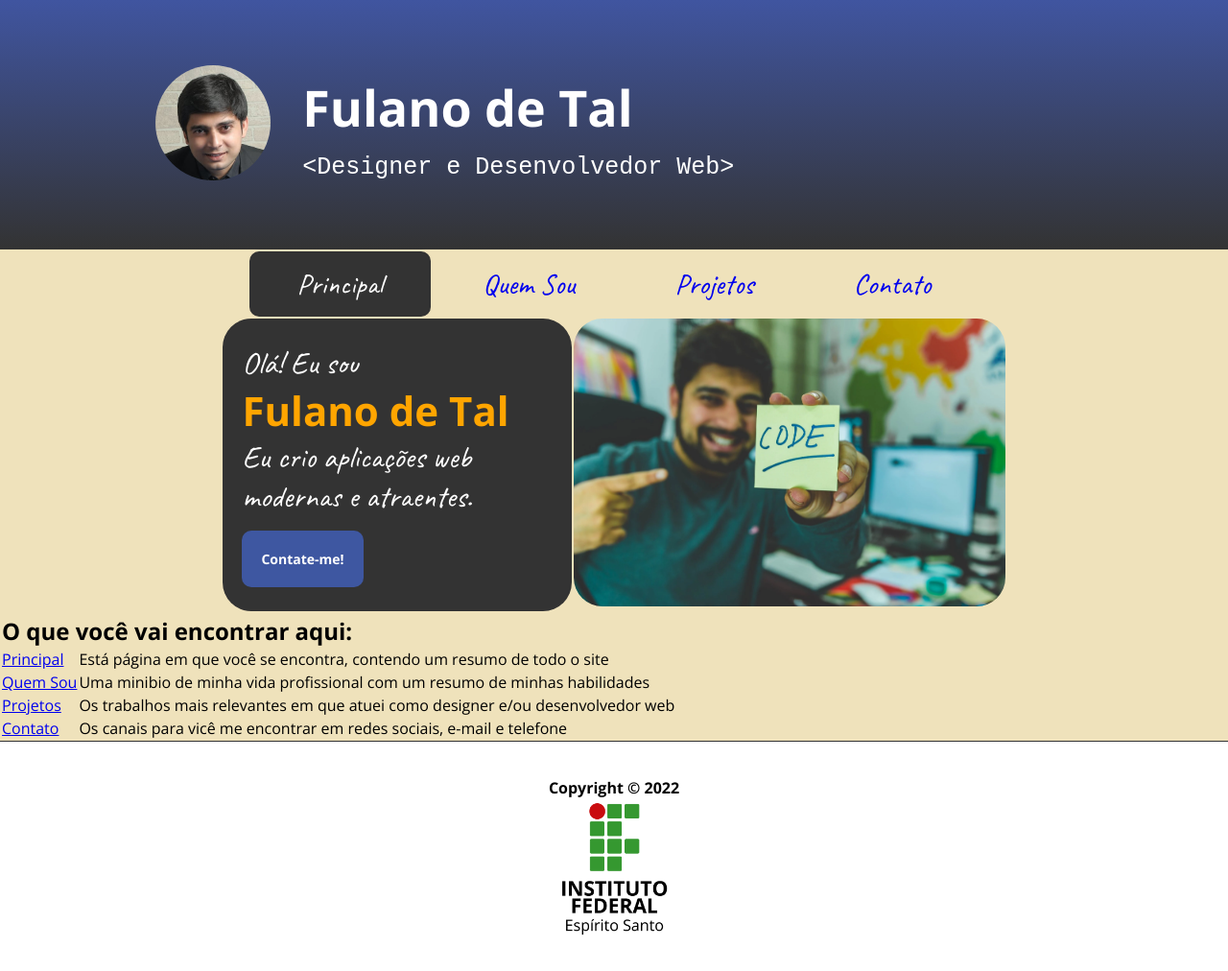
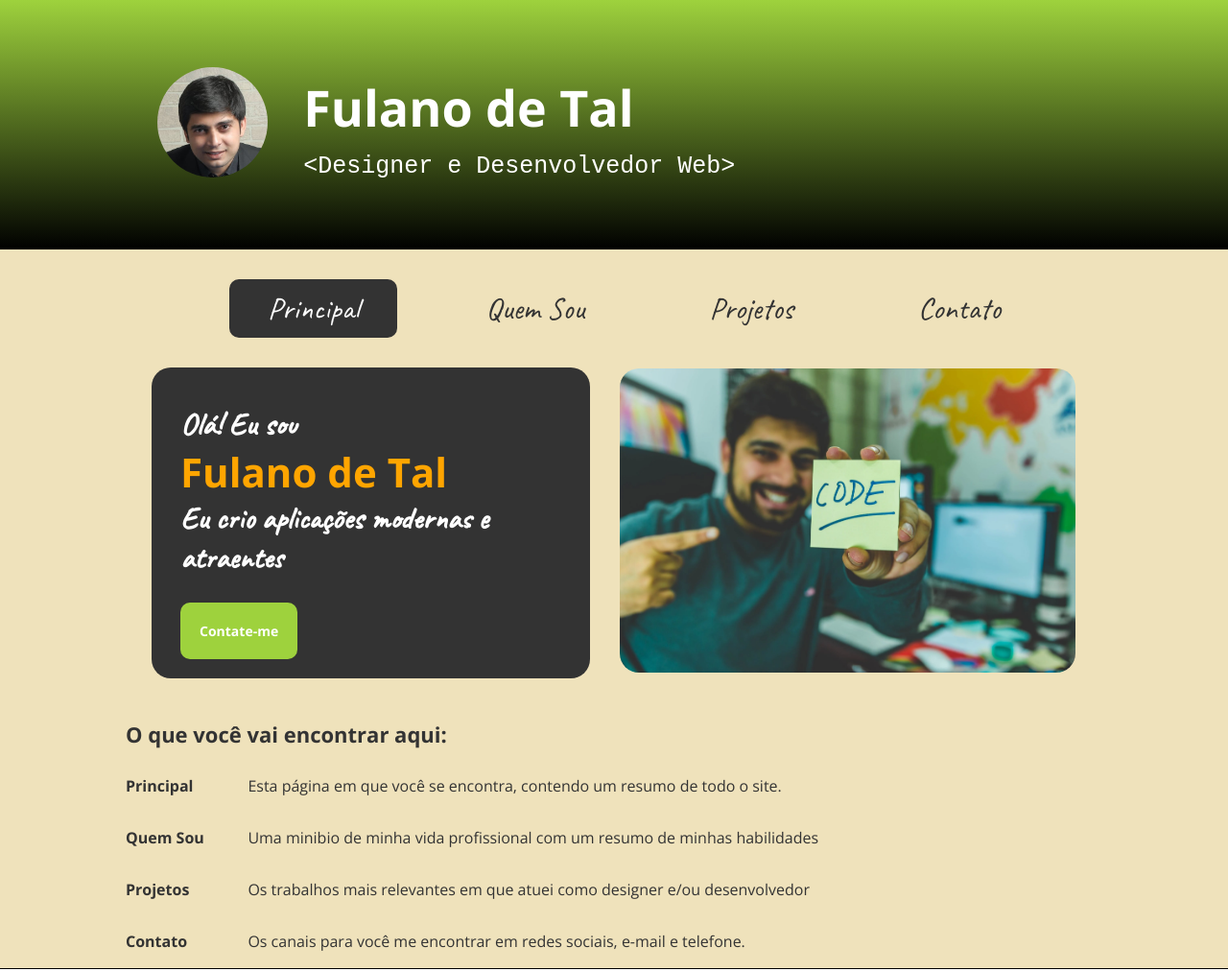
Before and after one commit to lsconnect/reprograme-se, a plain HTML site: page semana-02/atividade_pratica-02/index.html in a window 1280 px wide. Shown: the top 1012 px of the page at 96% size. Drawn offline with nearby package versions, Linux system fonts and the light colour scheme.

Commit message:
update 2.0

```diff
--- a/semana-02/atividade_pratica-02/index.html
+++ b/semana-02/atividade_pratica-02/index.html
@@ -1,5 +1,5 @@
 <!DOCTYPE html>
-<html lang="pt-br">
+<html lang="pt-BR">
 
 <head>
     <meta charset="UTF-8">
@@ -11,63 +11,63 @@
 
 <body>
     <header>
-        <table align="center" border="0">
+        <table>
             <tr>
-                <td rowspan="2" width="18%" align="center"><img src="./img/face.jpg" alt="Foto de Perfil"
-                        id="header-image"></td>
-                <td id="header-name">Fulano de Tal</td>
+                <td rowspan="2" width="18%" align="center"><img src="./img/face.jpg" alt="Header Picture" width="115px"></td>
+                <td id="name">
+                    Fulano de Tal
+                </td>
             </tr>
             <tr>
-                <td id="header-detail">&lt;Designer e Desenvolvedor Web&gt;</td>
+                <td id="occupation">&lt;Designer e Desenvolvedor Web&gt;</td>
             </tr>
         </table>
     </header>
-    <section class="menu">
-        <table width="80%" border="0">
-            <tr align="center">
-                <td colspan="2">
-                    <a href="index.html" id="active">Principal</a>
-                    <a href="index.html">Quem Sou</a>
-                    <a href="index.html">Projetos</a>
-                    <a href="index.html">Contato</a>
-            </tr>
-            <tr align="center">
-                <td width="50%" id="hero-txt">
-                    <p id="hero-section">Olá! Eu sou<br> <span id="hero-name">Fulano de Tal</span><br>
-                        Eu crio aplicações web modernas e atraentes.<br>
-                        <a href="contato.html" id="contact-button">Contate-me!</a>
-                    </p>
-                </td>
-                <td><img src="./img/pessoa.jpg" alt="" width="450px" style="border-radius: 30px;"></td>
-            </tr>
-        </table>
-    </section>
-    <table>
+    <table style="border-spacing: 30px;">
+        <tr align="center" class="menu">
+            <td colspan="2">
+                <ul>
+                    <li><a href="index.html" id="active">Principal</a></li>
+                    <li><a href="quemsou.html">Quem Sou</a></li>
+                    <li><a href="projetos.html">Projetos</a></li>
+                    <li><a href="contato.html">Contato</a></li>
+                </ul>
+            </td>
+        </tr>
+        <tr align="center" class="hero-section">
+            <td class="hero-txt">
+                <h3>Olá! Eu sou</h3>
+                <h1>Fulano de Tal</h1>
+                <h2>Eu crio aplicações modernas e atraentes</h2><br><br>
+                <a href="">Contate-me</a>
+            </td>
+            <td><img src="./img/pessoa.jpg" alt="" width="475px"></td>
+        </tr>
+    </table>
+    <table class="about">
         <tr>
-            <td colspan="4">
-                <h2>O que você vai encontrar aqui:</h2>
-            </td>
+            <td colspan="4"><h3>O que você vai encontrar aqui:</h3></td>
         </tr>
         <tr>
             <td><a href="index.html">Principal</a></td>
-            <td colspan="3">Está página em que você se encontra, contendo um resumo de todo o site</td>
+            <td colspan="3">Esta página em que você se encontra, contendo um resumo de todo o site.</td>
         </tr>
         <tr>
-            <td><a href="index.html">Quem Sou</a></td>
+            <td><a href="quemsou.html">Quem Sou</a></td>
             <td colspan="3">Uma minibio de minha vida profissional com um resumo de minhas habilidades</td>
         </tr>
         <tr>
-            <td><a href="index.html">Projetos</a></td>
-            <td colspan="3">Os trabalhos mais relevantes em que atuei como designer e/ou desenvolvedor web</td>
+            <td><a href="projetos.html">Projetos</a></td>
+            <td colspan="3">Os trabalhos mais relevantes em que atuei como designer e/ou desenvolvedor</td>
         </tr>
         <tr>
-            <td><a href="index.html">Contato</a></td>
-            <td colspan="3">Os canais para vicê me encontrar em redes sociais, e-mail e telefone</td>
+            <td><a href="contato.html">Contato</a></td>
+            <td colspan="3">Os canais para você me encontrar em redes sociais, e-mail e telefone.</td>
         </tr>
     </table>
     <footer>
         <p>Copyright &copy; 2022</p>
-        <img src="./img/ifes.png" alt="" width="120px">
+        <img src="./img/ifes.png" alt="" width="100px">
     </footer>
 </body>
 
--- a/semana-02/atividade_pratica-02/style/styles.css
+++ b/semana-02/atividade_pratica-02/style/styles.css
@@ -4,126 +4,128 @@
     font-family: 'Open Sans', sans-serif;
     box-sizing: border-box;
     margin: 0;
-    padding: 0;
+}
+
+header {
+    background-image: linear-gradient(#9ed23d, black);
+    display: flex;
+    align-items: center;
+    justify-content: center;
+    height: 260px;
+}
+
+header img {
+    border-radius: 50%;
+}
+
+#name {
+    font-size: 52px;
+    font-weight: bold;
+}
+
+#occupation {
+    font-family: 'Courier New', Courier, monospace;
+    font-size: 25px;
 }
 
 body {
     background-color: #efe2bb;
+    color: #fff;
 }
 
-header {
-    display: flex;
-    flex-direction: column;
-    align-items: center;
-    justify-content: center;
-    background-image: linear-gradient(#4055a0, #333);
-    height: 260px;
+table {
+    width: 80%;
+    margin: 0 10% 0 10%;
 }
 
-header table {
-    width: 80%;
-}
-
-#header-image {
-    width: 120px;
-    border-radius: 50%;
-}
-
-#header-name {
-    font-size: 52px;
-    color: white;
-    font-weight: bold;
-}
-
-#header-detail {
-    font-family: 'Courier New', Courier, monospace;
-    font-size: 25px;
-    color: white;
-}
-
-.menu {
-    display: flex;
-    flex-direction: column;
-    align-items: center;
-    justify-content: center;
-    margin: 0 10%;
+.menu ul li {
+    display: inline-block;
+    list-style-type: none;
+    margin: 0px 25px;
 }
 
 .menu a {
+    font-family: 'Caveat', cursive;
+    justify-content: center;
+    align-items: center;
     display: inline-block;
-    font-family: 'Caveat', cursive;
-    font-size: 30px;
+    color: #333;
+    font-size: 32px;
 }
 
 .menu a:link {
     text-decoration: none;
-    padding: 15px 50px;
-}
-
-.menu a:visited {
-    text-decoration: none;
-    padding: 15px 50px;
-    font-size: 20px;
-    color: #333;
+    padding: 10px 38px;
 }
 
 .menu a:hover {
-    text-decoration: none;
-    padding: 15px 50px;
     border-radius: 10px;
-    background-color: #00f;
+    background-color: darkblue;
     color: #fff;
 }
 
 #active {
     text-decoration: none;
-    padding: 15px 50px;
+    padding: 10px 40px;
     border-radius: 10px;
     background-color: #333;
     color: #fff;
 }
 
-#hero-section {
-    font-family: 'Caveat', cursive;
+.hero-section td, img {
+    border-radius: 20px;
 }
 
-#hero-name {
+.hero-txt {
+    background-color: #333;
+    padding-left: 30px;
+    text-align: left;
+}
+
+.hero-txt h1 {
     font-size: 42px;
-    font-weight: bold;
     color: orange;
 }
 
-#hero-txt {
-    background-color: #333;
-    border-radius: 30px;
-    text-align: left;
-}
-
-#hero-txt p {
-    padding-left: 20px;
-    color: #fff;
+.hero-txt h2, .hero-txt h3 {
+    font-family: 'Caveat', cursive;
     font-size: 32px;
 }
 
-#contact-button {
-    font-family: 'Open Sans', sans-serif;
+.hero-txt a {
+    text-decoration: none;
+    color: white;
     font-size: 14px;
     font-weight: bold;
+    background-color: #9ed23d;
+    padding: 20px;
     border-radius: 10px;
-    background-color: #3e57a1;
-    color: #fff;
-    padding: 20px;
-    margin-top: 15px;
+}
+
+.about {
+    line-height: 50px;
+    color: #333;
+}
+
+.about h3 {
+    font-size: 22px;
+}
+
+.about a {
+    text-decoration: none;
+    font-weight: bold;
+    color: #333;
 }
 
 footer {
+    border-top: 1px solid black;
+    color: black;
+    font-weight: bold;
+    background-color: white;
     display: flex;
     flex-direction: column;
     align-items: center;
     justify-content: center;
-    width: 100%;
-    height: 244px;
-    border-top: solid 1px #333;
-    background-color: #fff;
-    font-weight: bold;
+width: 100%;
+height: 245px;
 }
```
